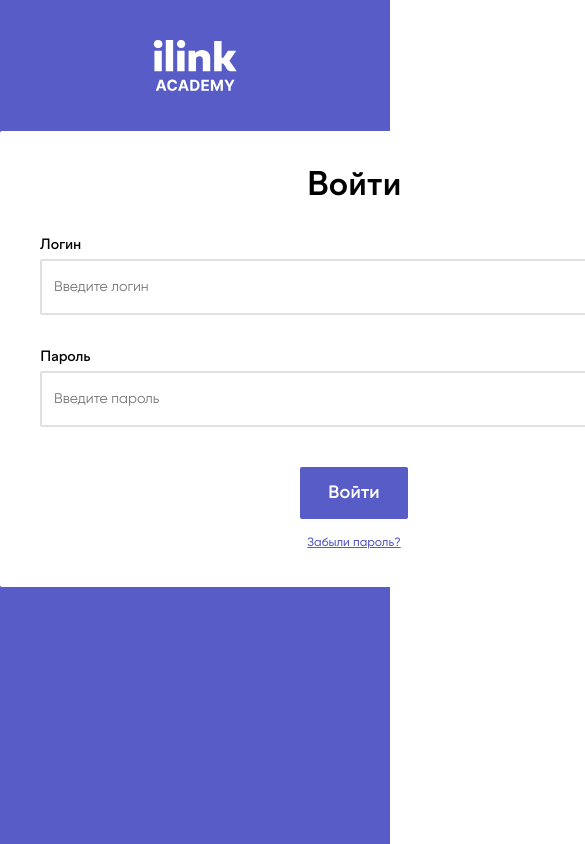
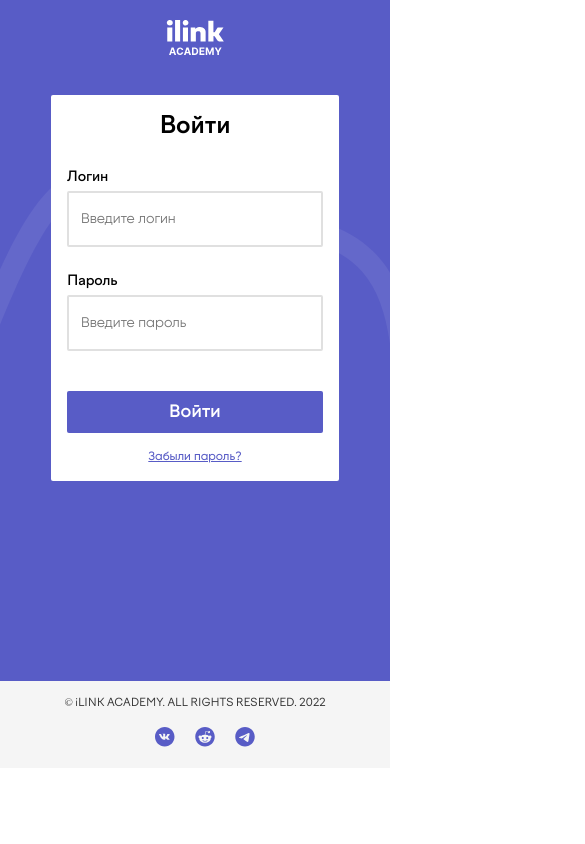
Before and after one commit to sviridofficial/ilink_internship, a React (Create React App) app: page / in a window 390 px wide. Shown: the top 844 px of the page, 585 px wide, since content can reach past the window. Built offline with nearby package versions, Linux system fonts and the light colour scheme.

Commit message:
feat: add responsive design

```diff
--- a/public/index.html
+++ b/public/index.html
@@ -3,7 +3,7 @@
   <head>
     <meta charset="utf-8" />
     <link rel="icon" href="%PUBLIC_URL%/favicon.ico" />
-    <meta name="viewport" content="width=device-width, initial-scale=1" />
+    <meta name="viewport" content="width=290px, initial-scale=1" />
     <meta name="theme-color" content="#000000" />
     <meta
       name="description"
--- a/src/Components/Button/Button.module.css
+++ b/src/Components/Button/Button.module.css
@@ -9,6 +9,8 @@
     font-size: 18px;
     line-height: 18px;
     letter-spacing: 0.01em;
+    width: 108px;
+    height: 52px;
 
 }
 
@@ -20,3 +22,10 @@
     text-align: center;
     margin-top: 40px;
 }
+
+@media (max-width: 768px) {
+    .Button{
+        width: 256px;
+        height: 42px;
+    }
+}
--- a/src/Components/Button/Button.tsx
+++ b/src/Components/Button/Button.tsx
@@ -2,16 +2,14 @@ import React from "react";
 import styles from './Button.module.css';
 
 export interface ButtonProps {
-    width: number,
-    height: number
     label: string
 }
 
-const Button: React.FC<ButtonProps> = ({width, height, label}) => {
+const Button: React.FC<ButtonProps> = ({label}) => {
 
     return (
         <div className={styles.ButtonContainer}>
-            <button className={styles.Button} style={{width: `${width}px`, height: `${height}px`}}>
+            <button className={styles.Button}>
                 {label}
             </button>
         </div>
--- a/src/Components/Footer/Footer.module.css
+++ b/src/Components/Footer/Footer.module.css
@@ -15,13 +15,35 @@
 
 }
 
-path:hover{
-    fill:#797DDF;
-}
-svg:hover path{
-    fill:#797DDF;
+path:hover {
+    fill: #797DDF;
 }
 
-a{
+svg:hover path {
+    fill: #797DDF;
+}
+
+a {
     margin-left: 20px;
 }
+
+@media (max-width: 768px) {
+    .Footer {
+        padding: 12px 24px 18px;
+        flex-direction: column;
+        align-items: center;
+    }
+
+    .companyDescription {
+        font-family: "Factor A";
+        font-style: normal;
+        font-weight: 400;
+        font-size: 11px;
+        line-height: 20px;
+        color: #333333;
+    }
+
+    .icons {
+        margin-top: 14px;
+    }
+}
--- a/src/Components/Form/Form.module.css
+++ b/src/Components/Form/Form.module.css
@@ -14,7 +14,7 @@
     font-size: 12px;
     line-height: 16px;
     color: #585CC6;
-    margin: 16px auto;
+    margin: 16px auto 0px auto;
 }
 
 .forgotPassword:hover{
@@ -25,3 +25,11 @@
     display: flex;
     justify-content: center;
 }
+
+@media (max-width: 768px) {
+    .Form{
+        width: 256px;
+        padding: 16px;
+        margin:40px auto 200px;
+    }
+}
--- a/src/Components/Form/Form.tsx
+++ b/src/Components/Form/Form.tsx
@@ -11,7 +11,7 @@ const Form: React.FC = () => {
             <FormHeader headerText={"Войти"}/>
             <FormInput inputLabel={"Логин"} placeholder={"Введите логин"}/>
             <FormInput inputLabel={"Пароль"} placeholder={"Введите пароль"}/>
-            <Button width={108} height={52} label={"Войти"}/>
+            <Button label={"Войти"}/>
             <div className={styles.forgotPasswordBlock}>
                 <a className={styles.forgotPassword} href={'/'}>Забыли пароль?</a>
             </div>
--- a/src/Components/Form/FormHeader/FormHeader.module.css
+++ b/src/Components/Form/FormHeader/FormHeader.module.css
@@ -6,3 +6,9 @@
     line-height: 32px;
     font-family: Factor A;
 }
+
+@media (max-width: 768px) {
+    .headerText{
+        font-size: 24px;
+    }
+}
--- a/src/Components/Form/FormInput/FormInput.module.css
+++ b/src/Components/Form/FormInput/FormInput.module.css
@@ -1,6 +1,5 @@
 .formInput {
     margin-top: 32px;
-
 }
 
 .inputHeader {
@@ -31,3 +30,9 @@
 .input:focus {
     border: 2px solid #585CC6;
 }
+
+@media (max-width: 768px) {
+    .formInput {
+        margin-top: 24px;
+    }
+}
--- a/src/Components/Header/Header.module.css
+++ b/src/Components/Header/Header.module.css
@@ -15,3 +15,18 @@
     height: 12px;
     margin-top: 7px;
 }
+
+@media (max-width: 768px) {
+    .Header {
+        padding-top: 20px;
+    }
+    .ilinkLogo {
+        width: 59px;
+        height: 22px;
+    }
+    .academyLogo {
+        width: 59px;
+        height: 8px;
+        margin-top: 5px;
+    }
+}
```
